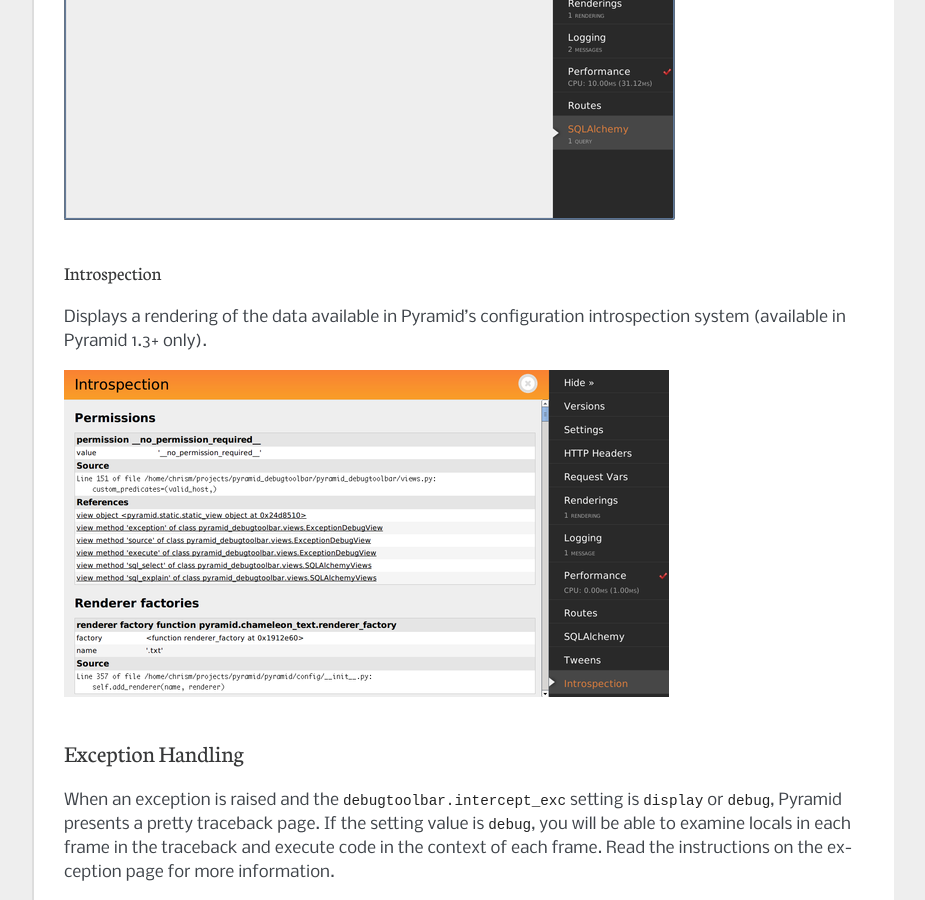
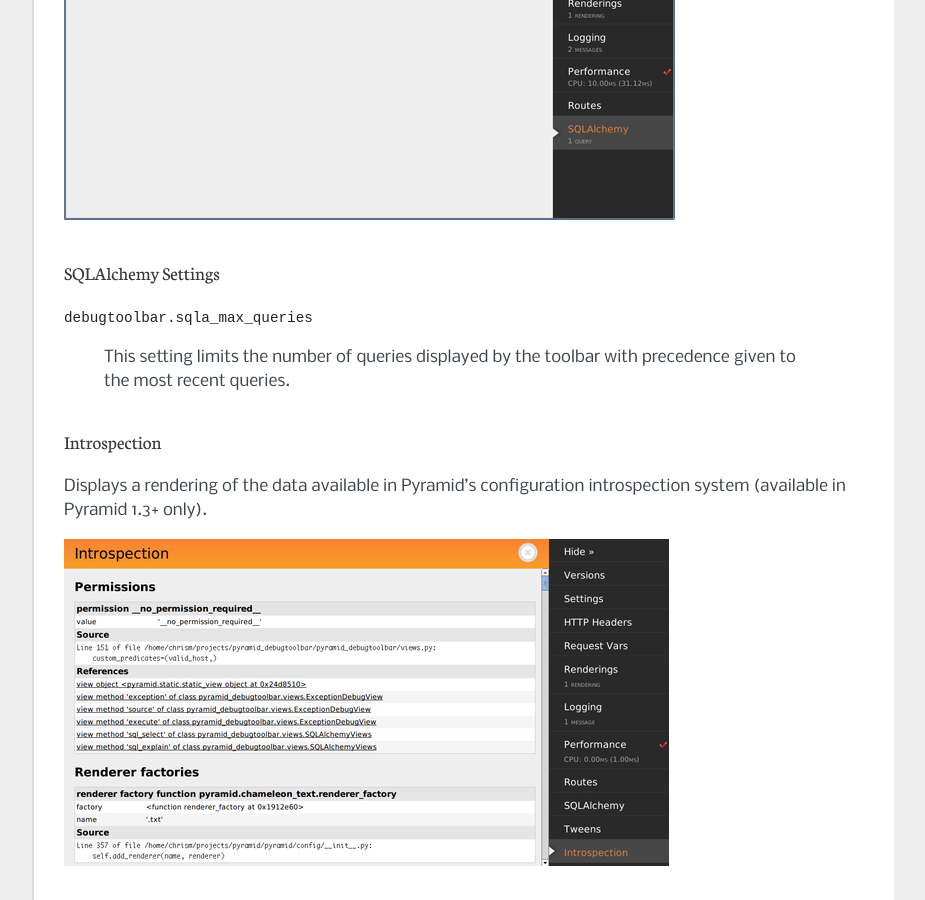
Before and after one commit to Pylons/pyramid_debugtoolbar, a Sphinx documentation site: the page built from docs/index.rst, in a window 1280 px wide and 900 px high, scrolled down 8938 px. Shown: the whole window, without its empty margins (198-1123 px from the left). Built offline with Sphinx 7.4.7, drawn with Linux system fonts in a browser that asks for light colours.

Commit message:
Edited the docs

```diff
--- a/docs/index.rst
+++ b/docs/index.rst
@@ -242,6 +242,13 @@
 
 .. image:: sqla.png
 
+SQLAlchemy Settings
+~~~~~~~~~~~~~~~~~~~
+``debugtoolbar.sqla_max_queries``
+
+  This setting limits the number of queries displayed by the toolbar with
+  precedence given to the most recent queries.
+
 Introspection
 ~~~~~~~~~~~~~
 
```
